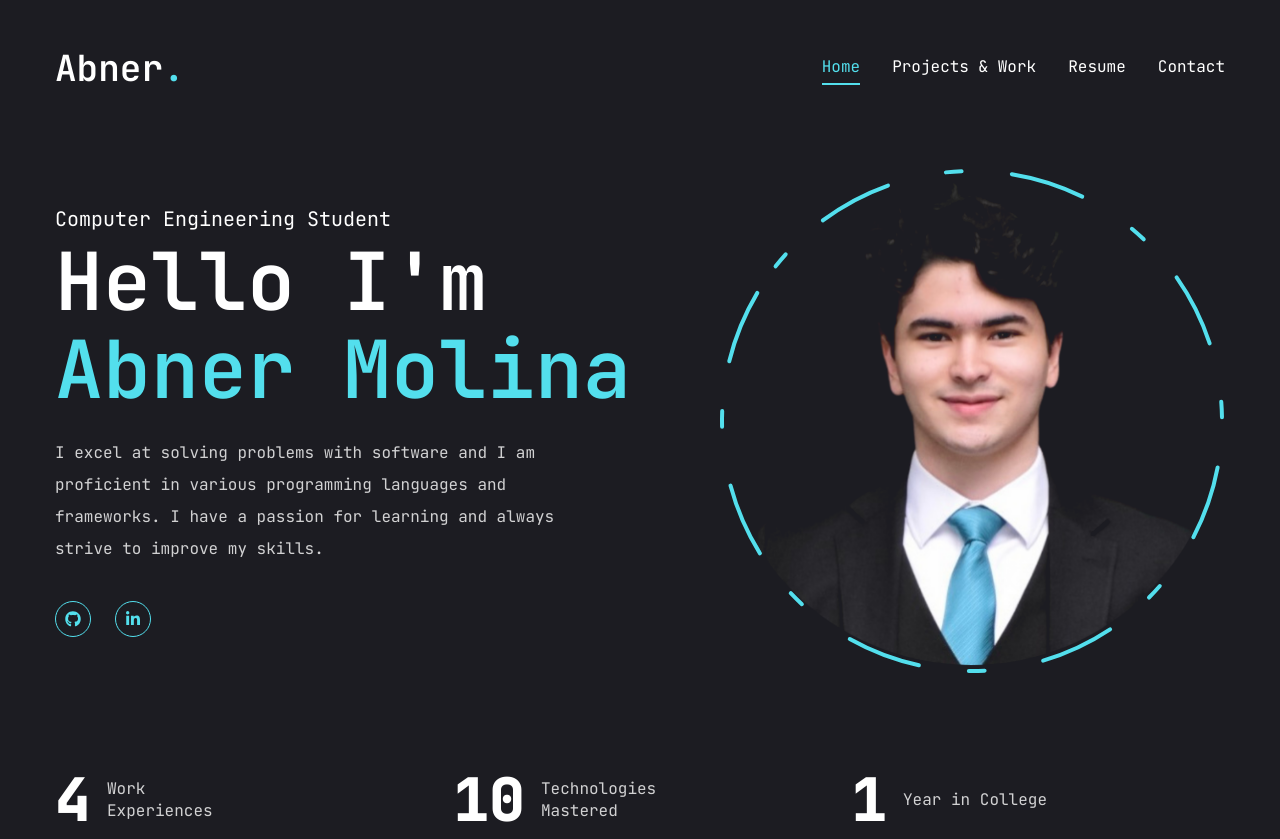
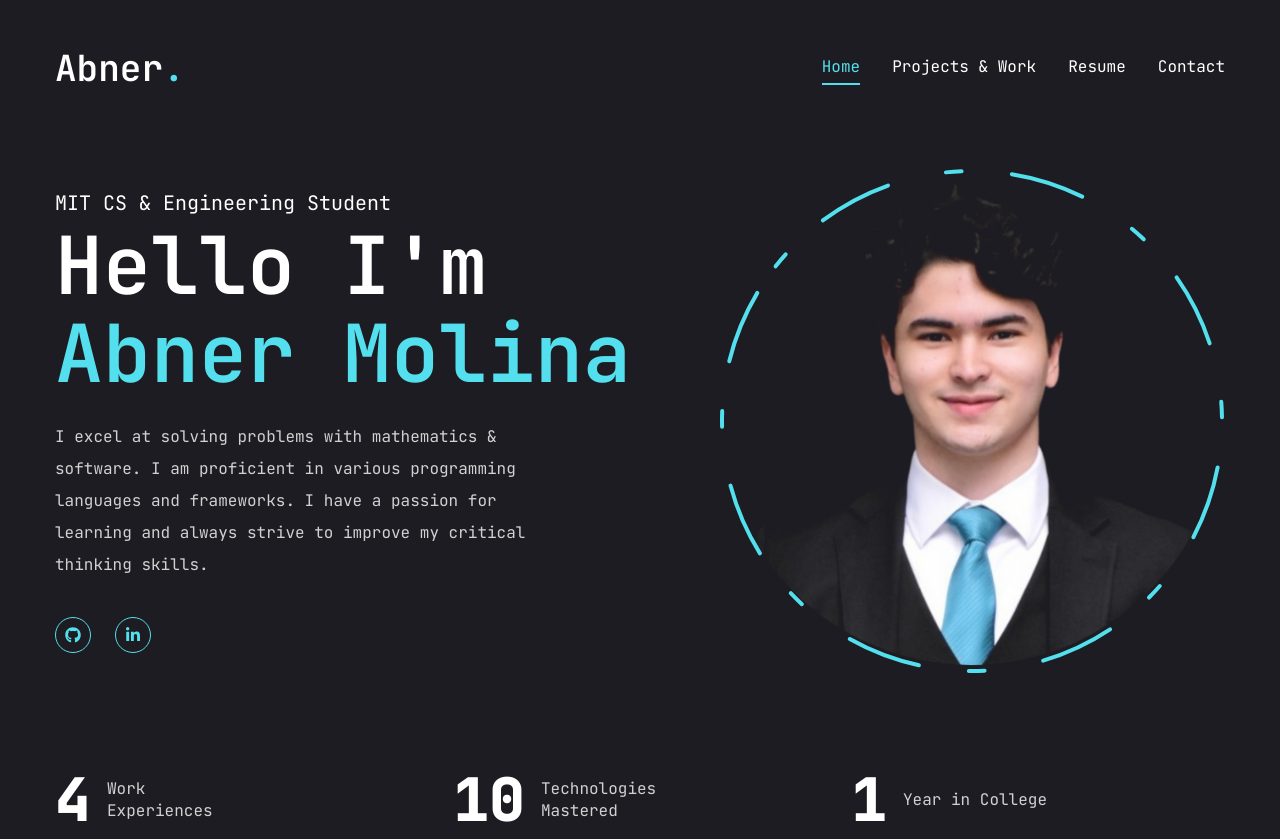
Before and after one commit to abnermolina/portfolio-website, a Next.js app: page / in a window 1280 px wide. Built offline with nearby package versions, Linux system fonts and the light colour scheme.

Commit message:
updated home page

```diff
--- a/app/page.jsx
+++ b/app/page.jsx
@@ -13,14 +13,15 @@ const Home = () => {
         <div className="flex flex-col xl:flex-row items-center justify-between xl: pt-8 xl: pb-24">
           {/* text */}
           <div className="text-center xl:text-left order-2 xl:order-none">
-            <span className="text-xl">Computer Engineering Student</span>
+            <span className="text-xl">MIT CS & Engineering Student</span>
             <h1 className="h1 mb-6">
               Hello I'm <br /> <span className="text-accent">Abner Molina</span>
             </h1>
             <p className="max-w-[500px] mb-9 text-white/80">
-              I excel at solving problems with software and I am proficient in
-              various programming languages and frameworks. I have a passion for
-              learning and always strive to improve my skills.
+              I excel at solving problems with mathematics & software. I am
+              proficient in various programming languages and frameworks. I have
+              a passion for learning and always strive to improve my critical
+              thinking skills.
             </p>
             {/* btn and socials */}
             <div className="flex flex-col xl:flex-row items-center gap-8">
```
